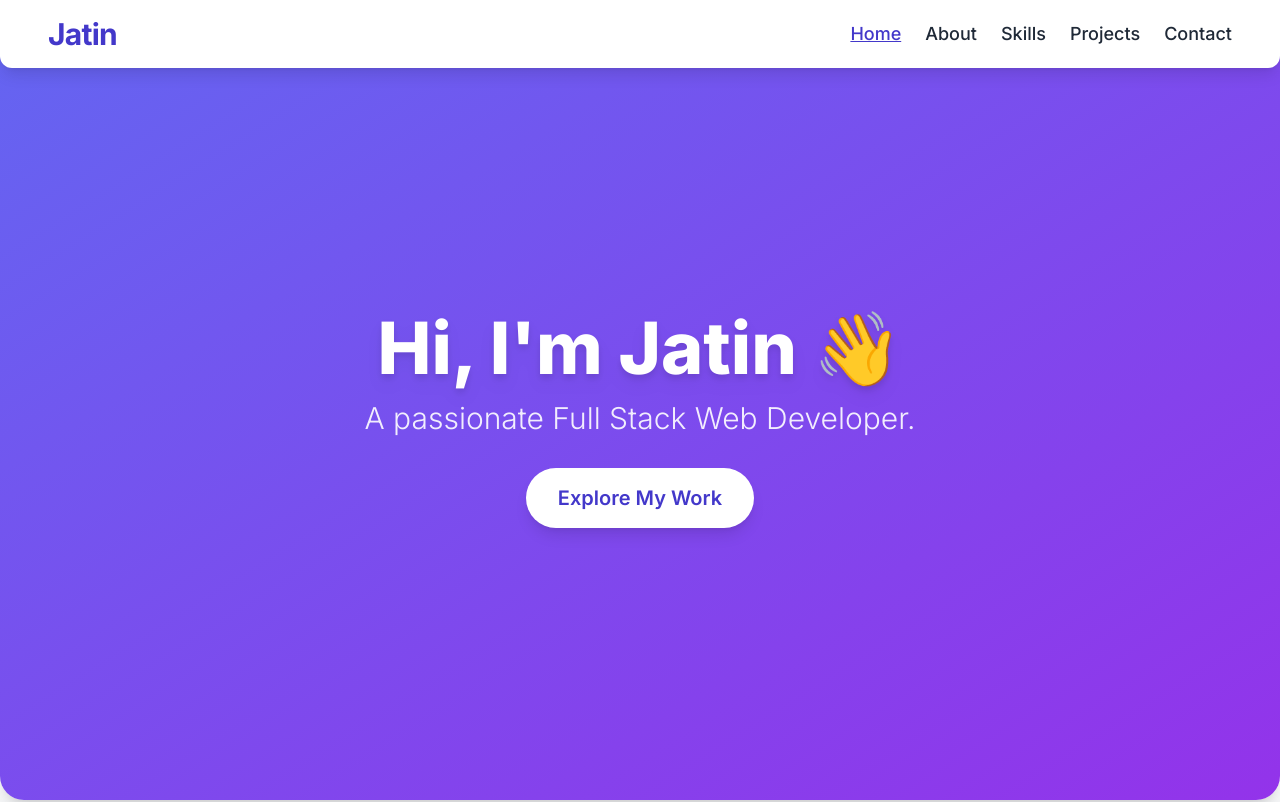
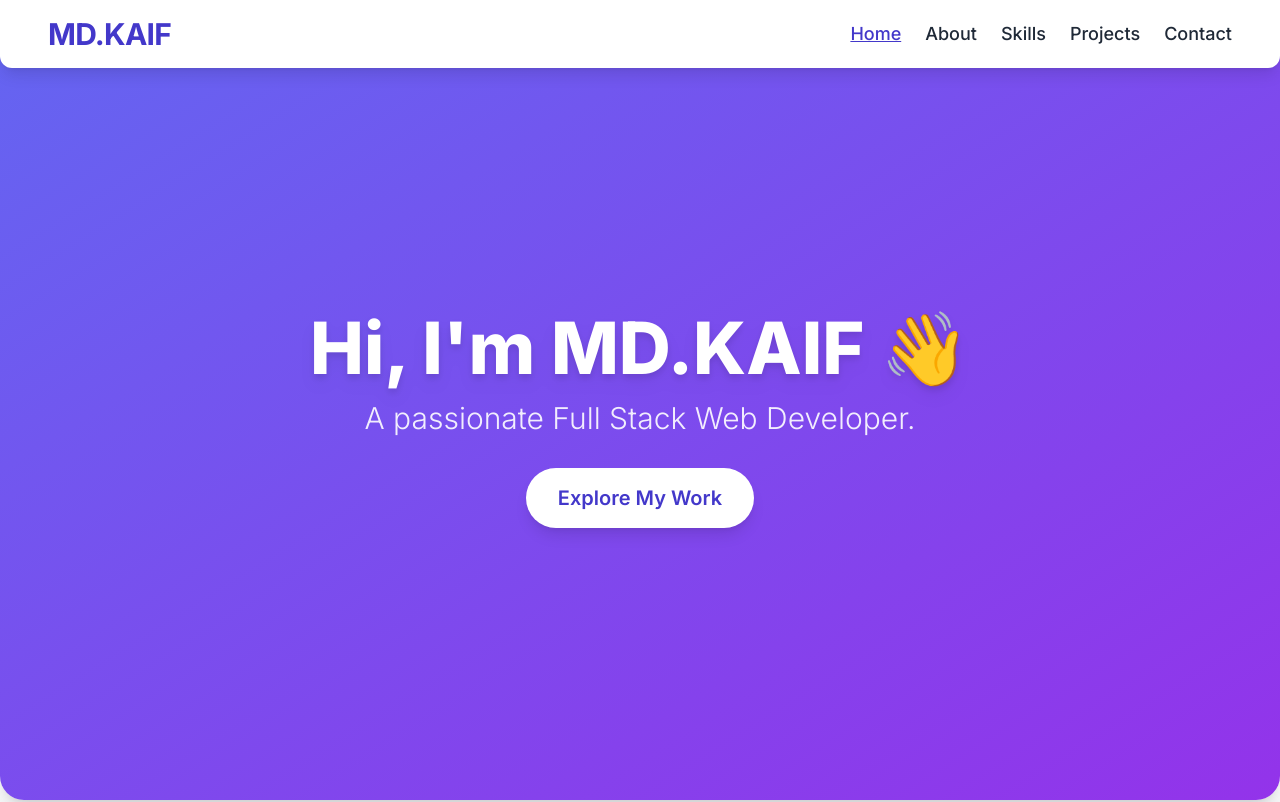
Before and after one commit to mdkaif696/FUTURE_FS_01, a plain HTML site: page index.htm in a window 1280 px wide. Shown: the top 802 px of the page. Drawn offline with nearby package versions, Linux system fonts and the light colour scheme.

Commit message:
Update index.htm

```diff
--- a/index.htm
+++ b/index.htm
@@ -3,7 +3,7 @@
 <head>
     <meta charset="UTF-8">
     <meta name="viewport" content="width=device-width, initial-scale=1.0">
-    <title>Jatin - Personal Portfolio</title>
+    <title>MD.KAIF - Personal Portfolio</title>
 
     <link href="https://fonts.googleapis.com/css2?family=Inter:wght@300;400;500;600;700;800;900&display=swap" rel="stylesheet">
 
@@ -17,7 +17,7 @@
     <header class="fixed top-0 left-0 w-full bg-white shadow-lg z-50 py-4 px-6 md:px-12 rounded-b-xl">
         <nav class="flex flex-col md:flex-row justify-between items-center max-w-7xl mx-auto">
             <h1 class="text-3xl font-bold text-indigo-700 tracking-tight mb-4 md:mb-0">
-                Jatin
+                MD.KAIF
             </h1>
             <ul class="flex space-x-6">
                 <li><button class="nav-link text-lg font-medium hover:text-indigo-600 transition duration-300" data-target="home">Home</button></li>
@@ -33,7 +33,7 @@
     <section id="home" class="relative flex items-center justify-center h-screen bg-gradient-to-br from-indigo-500 to-purple-600 text-white pt-20 pb-10 rounded-b-3xl shadow-xl">
         <div class="text-center p-8 max-w-4xl mx-auto">
             <h2 class="text-5xl md:text-7xl font-extrabold leading-tight mb-4 drop-shadow-lg">
-                Hi, I'm Jatin 👋
+                Hi, I'm MD.KAIF 👋
             </h2>
             <p class="text-2xl md:text-3xl font-light mb-8 opacity-90">
                 A passionate Full Stack Web Developer.
```
